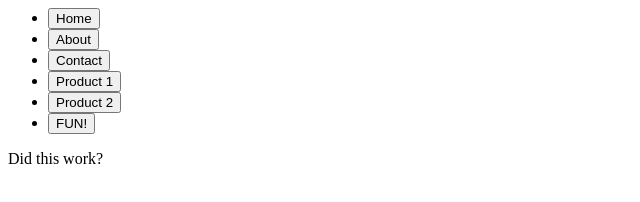
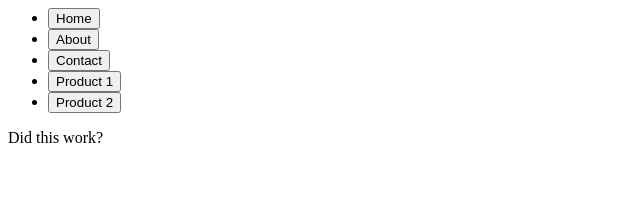
Before and after one commit to nmoses/routing_demo, a plain HTML site: page index.html in a window 1280 px wide. Shown: the whole page, without its empty margins (0-640 px from the left). Drawn offline with Linux system fonts and the light colour scheme.

Commit message:
This is a test push.  I removed a button.

```diff
--- a/index.html
+++ b/index.html
@@ -12,7 +12,6 @@
       <li><button onclick="router.loadRoute('contact')">Contact</button></li>
       <li><button onclick="router.loadRoute('products', '1')">Product 1</button></li>
       <li><button onclick="router.loadRoute('products', '2')">Product 2</button></li>
-      <li><button>FUN!</button></li>
     </ul>
   </header>
   <div data-router-outlet>
--- a/index.js
+++ b/index.js
@@ -1,2 +1,3 @@
+// Adding this comment
 // Initialise an instance of our router class.
 const router = new Router(routes);
```
